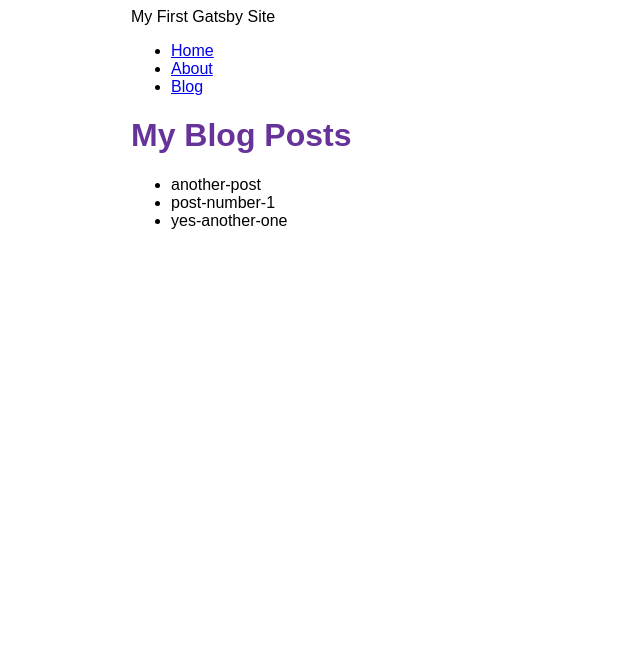
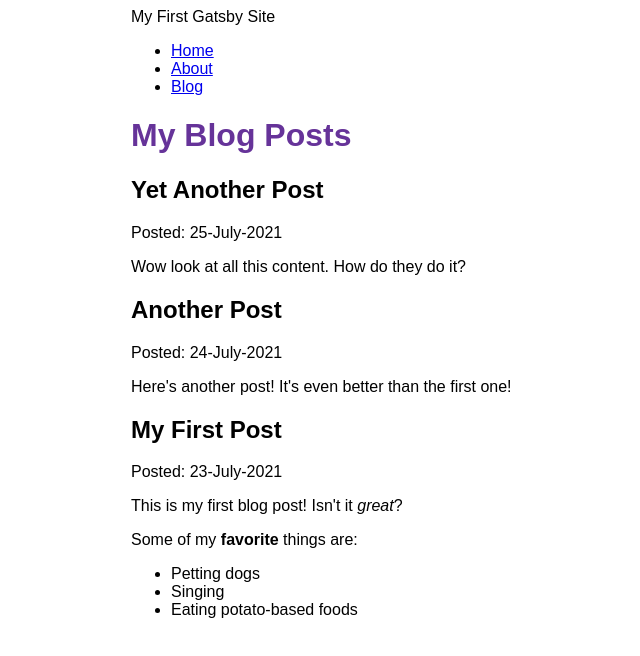
Before and after one commit to juliobarbagallo/gatsby-test, a Gatsby site in the folder my-gatsby-site/: page /blog in a window 1280 px wide. Shown: the whole page, without its empty margins (259-899 px from the left). Built offline with nearby package versions, Linux system fonts and the light colour scheme; Gatsby itself is replaced by a stand-in of ours.

Commit message:
Added mdx

```diff
--- a/my-gatsby-site/blog/another-post.mdx
+++ b/my-gatsby-site/blog/another-post.mdx
@@ -0,0 +1,6 @@
+---
+title: "Another Post"
+date: "2021-07-24"
+---
+
+Here's another post! It's even better than the first one!
--- a/my-gatsby-site/blog/post-number-1.mdx
+++ b/my-gatsby-site/blog/post-number-1.mdx
@@ -0,0 +1,12 @@
+---
+title: "My First Post"
+date: "2021-07-23"
+---
+
+This is my first blog post! Isn't it *great*?
+
+Some of my **favorite** things are:
+
+* Petting dogs
+* Singing
+* Eating potato-based foods
--- a/my-gatsby-site/blog/yes-another-one.mdx
+++ b/my-gatsby-site/blog/yes-another-one.mdx
@@ -0,0 +1,6 @@
+---
+title: "Yet Another Post"
+date: "2021-07-25"
+---
+
+Wow look at all this content. How do they do it?
--- a/my-gatsby-site/gatsby-config.js
+++ b/my-gatsby-site/gatsby-config.js
@@ -12,5 +12,6 @@
           path: `${__dirname}/blog`,
         }
       },
+      "gatsby-plugin-mdx",
     ],
   };
--- a/my-gatsby-site/package.json
+++ b/my-gatsby-site/package.json
@@ -15,8 +15,11 @@
     "clean": "gatsby clean"
   },
   "dependencies": {
+    "@mdx-js/mdx": "^1.6.22",
+    "@mdx-js/react": "^1.6.22",
     "gatsby": "^4.8.1",
     "gatsby-plugin-image": "^2.8.0",
+    "gatsby-plugin-mdx": "^3.8.1",
     "gatsby-plugin-sharp": "^4.8.0",
     "gatsby-source-filesystem": "^4.8.1",
     "gatsby-transformer-sharp": "^4.8.0",
--- a/my-gatsby-site/src/pages/blog.js
+++ b/my-gatsby-site/src/pages/blog.js
@@ -1,28 +1,36 @@
 import * as React from 'react'
 import { graphql } from 'gatsby'
+import { MDXRenderer } from 'gatsby-plugin-mdx'
 import Layout from '../components/layout'
 
 const BlogPage = ({data}) => {
   return (
     <Layout pageTitle="My Blog Posts">
-      <ul>
       {
-        data.allFile.nodes.map(node => (
-          <li key={node.name}>
-            {node.name}
-          </li>
+        data.allMdx.nodes.map((node) => (
+          <article key={node.id}>
+            <h2>{node.frontmatter.title}</h2>
+            <p>Posted: {node.frontmatter.date}</p>
+            <MDXRenderer>
+              {node.body}
+            </MDXRenderer>
+          </article>
         ))
       }
-      </ul>
     </Layout>
   )
 }
 
 export const query = graphql`
-query {
-    allFile(filter: {sourceInstanceName: {eq: "blog"}}) {
+  query {
+    allMdx(sort: {fields: frontmatter___date, order: DESC}) {
       nodes {
-        name
+        frontmatter {
+          title
+          date(formatString: "DD-MMMM-YYYY")
+        }
+        id
+        body
       }
     }
   }
```
Also changed, not shown: 1 other file.
